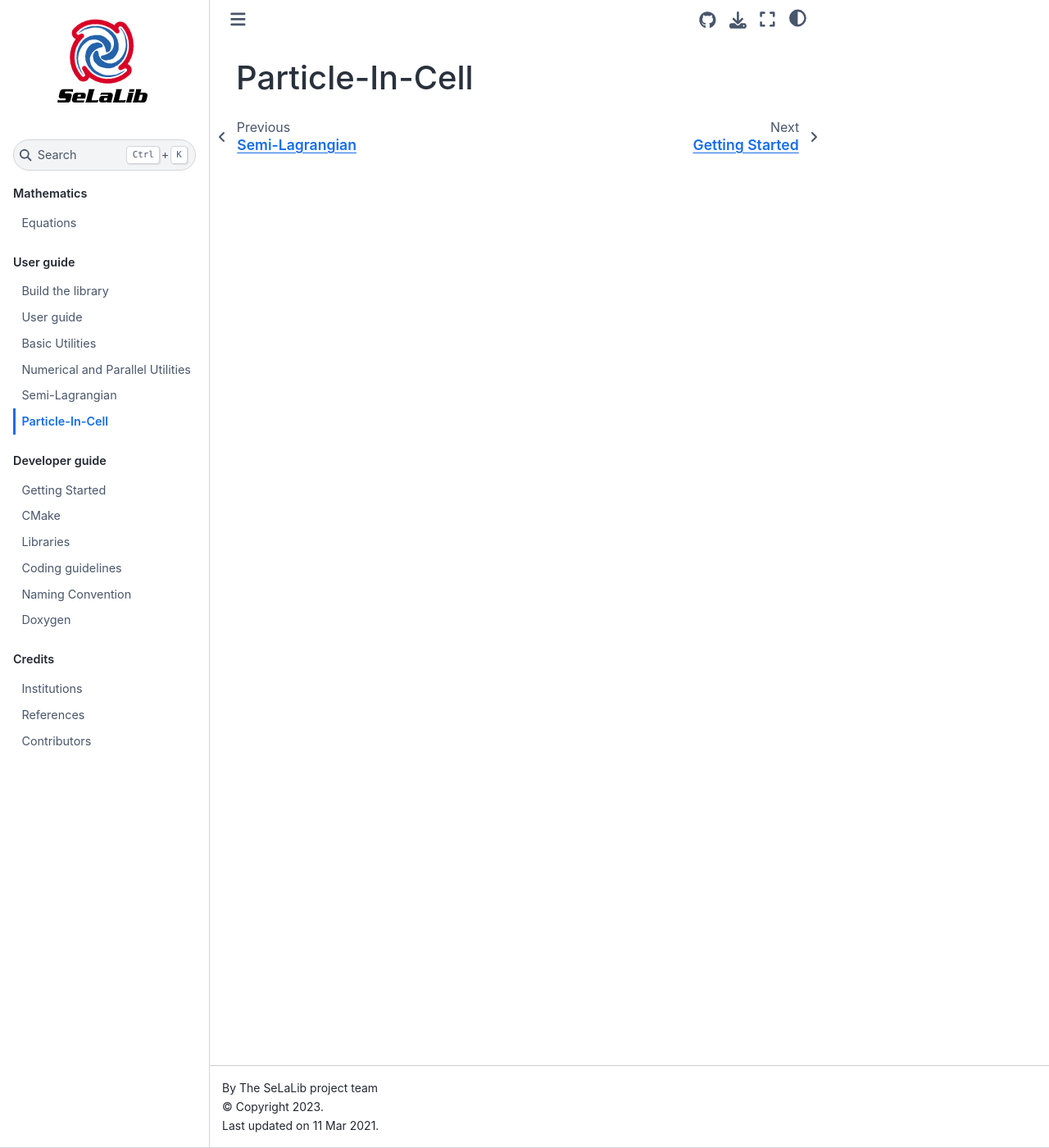
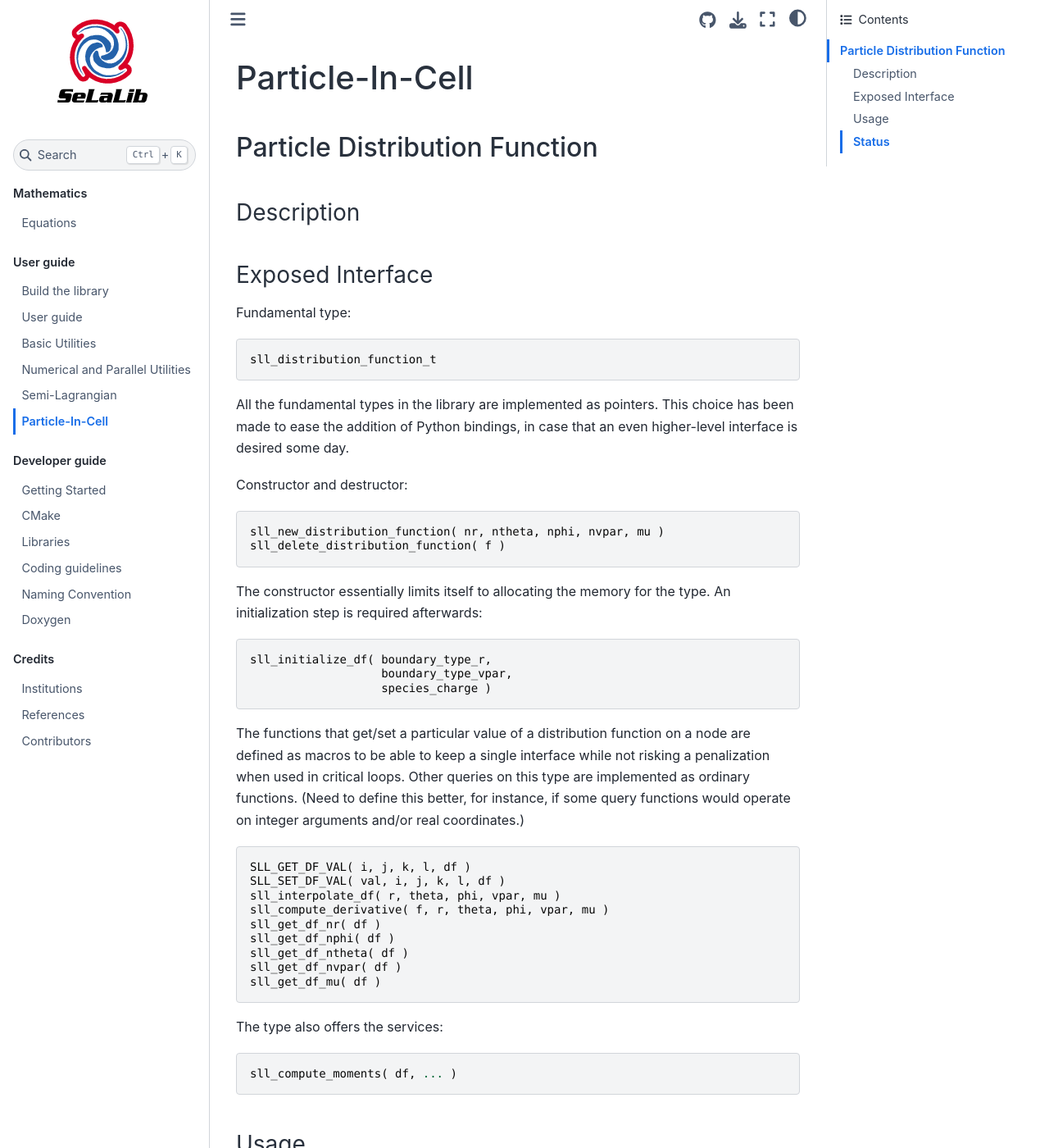
Before and after one commit to selalib/selalib.github.io, a Jupyter Book: the page built from pic.md, in a window 1280 px wide and 1400 px high. Shown: the whole window at 82% size. Built offline with Jupyter Book 1.0.4 settings and Sphinx 7.4.7 and the Sphinx Book theme 1.1.4, drawn with Linux system fonts in a browser that asks for light colours.

````diff
--- a/pic.md
+++ b/pic.md
@@ -1 +1,62 @@
 # Particle-In-Cell
+
+## Particle Distribution Function
+
+### Description
+
+### Exposed Interface
+
+Fundamental type:
+
+```
+sll_distribution_function_t
+```
+
+All the fundamental types in the library are implemented as pointers.
+This choice has been made to ease the addition of Python bindings, in
+case that an even higher-level interface is desired some day.
+
+Constructor and destructor:
+
+```
+sll_new_distribution_function( nr, ntheta, nphi, nvpar, mu )
+sll_delete_distribution_function( f )
+```
+
+The constructor essentially limits itself to allocating the memory for
+the type. An initialization step is required afterwards:
+
+```
+sll_initialize_df( boundary_type_r,
+                   boundary_type_vpar,
+                   species_charge )
+```
+
+The functions that get/set a particular value of a distribution function
+on a node are defined as macros to be able to keep a single interface
+while not risking a penalization when used in critical loops. Other
+queries on this type are implemented as ordinary functions. (Need to
+define this better, for instance, if some query functions would operate
+on integer arguments and/or real coordinates.)
+
+```
+SLL_GET_DF_VAL( i, j, k, l, df )
+SLL_SET_DF_VAL( val, i, j, k, l, df )
+sll_interpolate_df( r, theta, phi, vpar, mu )
+sll_compute_derivative( f, r, theta, phi, vpar, mu )
+sll_get_df_nr( df )
+sll_get_df_nphi( df )
+sll_get_df_ntheta( df )
+sll_get_df_nvpar( df )
+sll_get_df_mu( df )
+```
+
+The type also offers the services:
+
+```
+sll_compute_moments( df, ... )
+```
+
+### Usage
+
+### Status
````
Also changed, not shown: mid_level.md (+0 -5 lines), top_level.md (+11 -89 lines).
